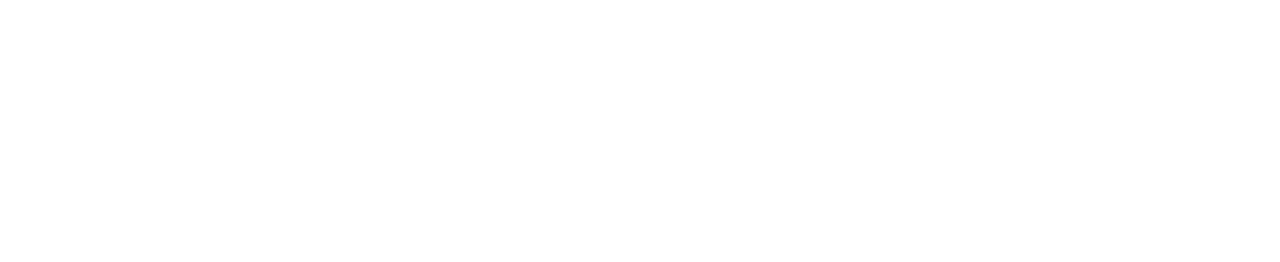
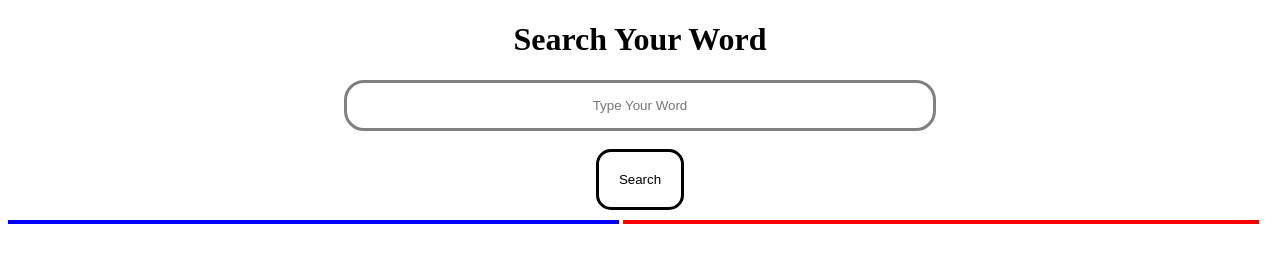
Before and after one commit to abdurrehman2001/palindrome_words_Search_bar, a plain HTML site: page index.html in a window 1280 px wide. Drawn offline with Linux system fonts and the light colour scheme.

Commit message:
Trying UI Coomplete

```diff
--- a/index.html
+++ b/index.html
@@ -5,8 +5,19 @@
     <meta http-equiv="X-UA-Compatible" content="IE=edge">
     <meta name="viewport" content="width=device-width, initial-scale=1.0">
     <title>Document</title>
+    <link rel="stylesheet" href="style.css">
 </head>
 <body>
+    <div class="search-box">
+        <h1>Search Your Word</h1>
+        <input type="text" name="" placeholder="Type Your Word" id="search"> <br><br>
+        <button class="S-btn">Search</button>
+    </div>
+    <div id="correct-word">
 
+    </div>
+    <div id="palindrome-word">
+
+    </div>
 </body>
 </html>
--- /dev/null
+++ b/style.css
@@ -0,0 +1,38 @@
+.search-box{
+    margin: 0px auto;
+    /* background-color: yellow; */
+    width: 80%;
+    text-align: center;
+}
+#search{
+    width: 55%;
+    padding: 15px;
+    border-radius: 20px;
+    border: 3px solid gray;
+    outline: none;
+    text-align: center;
+}
+#search:focus{
+    width: 65%;
+    transition: 1.5s;
+    border: 5px solid gray;
+
+}
+.S-btn{
+    background-color: white;
+    padding: 20px;
+    border: 3px solid black;
+    border-radius: 15px;
+    cursor: pointer;
+}
+#correct-word{
+    border: 2px solid blue;
+    width: 48%;
+    display:inline-block;
+}
+#palindrome-word{
+    border: 2px solid red;
+    width: 50%;
+    display:inline-block;
+
+}
```
